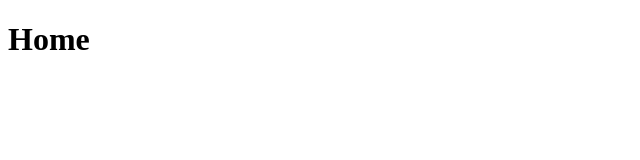
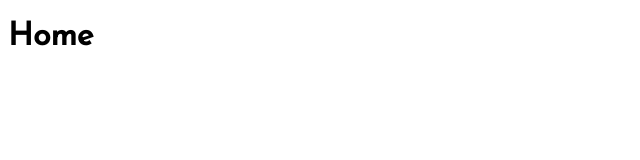
Before and after one commit to wiktormalyska/technologia-cyborga, a React (Vite) app in the folder frontend/: page / in a window 1280 px wide. Shown: the top 160 px of the page, without its empty margins (0-640 px from the left). Built offline with nearby package versions, Linux system fonts and the light colour scheme.

Commit message:
Fix Jenkins and Docker

```diff
--- a/frontend/src/index.css
+++ b/frontend/src/index.css
@@ -1,3 +1,4 @@
+@import url('https://fonts.googleapis.com/css2?family=Josefin+Sans:ital');
 :root {
-
+    font-family: Josefin Sans, sans-serif;
 }
```
Also changed, not shown: 1 other file (tests, documents, lock files or other folders).
